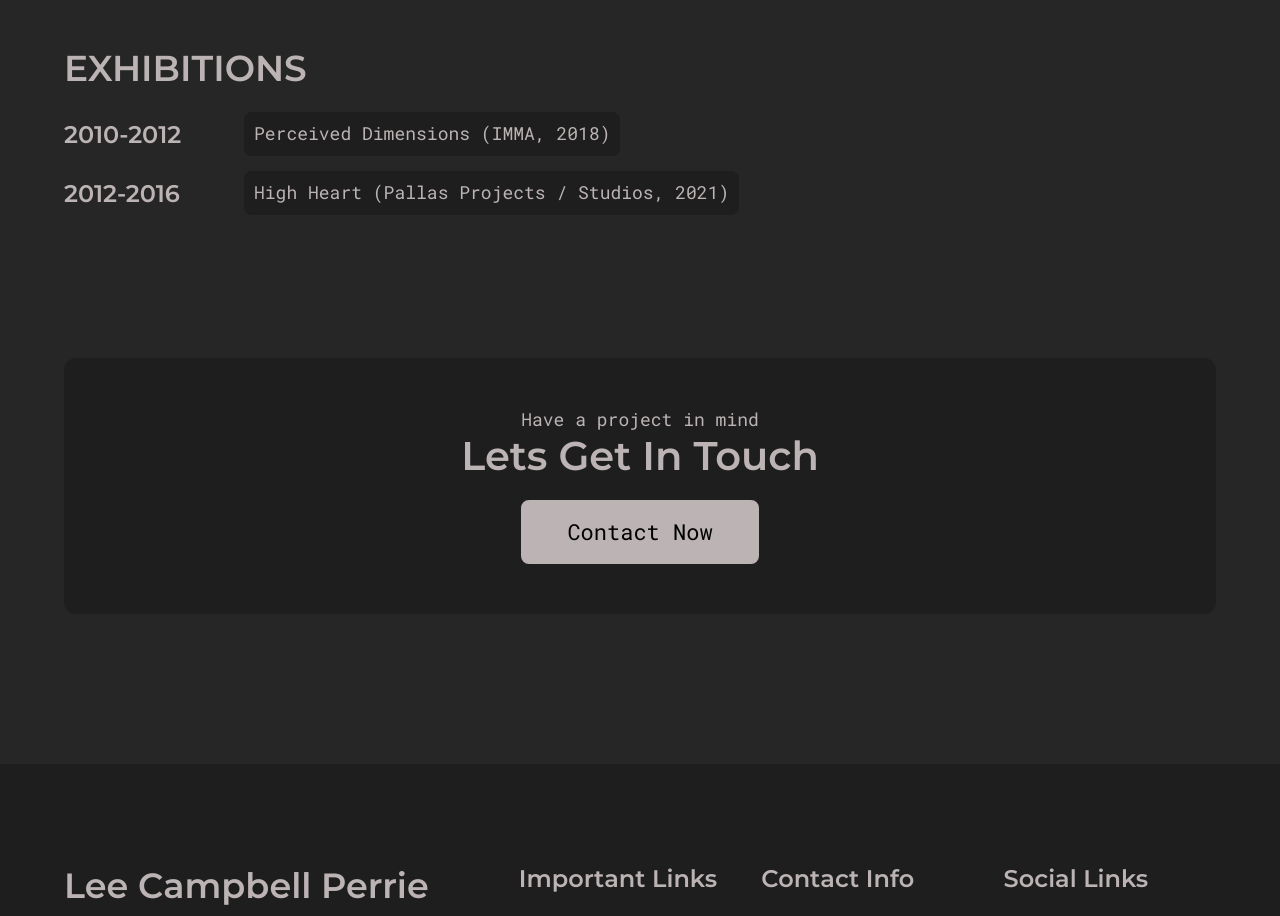
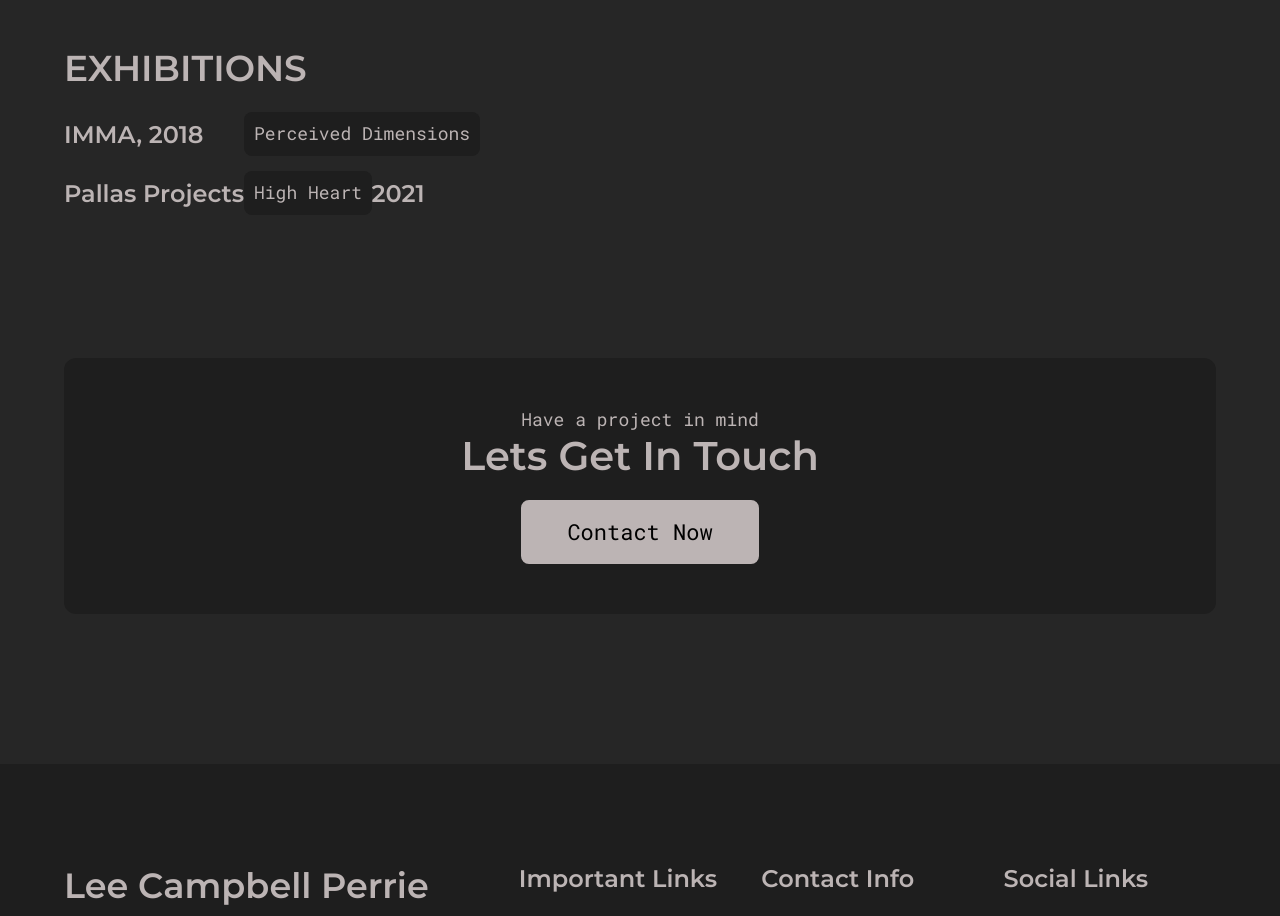
Before and after one commit to Andrewmoo/Lees-React-Portfolio, a React (Create React App) app: page /about in a window 1280 px wide. Shown: the part 1500-2416 px from the top of the page. Built offline with nearby package versions, Linux system fonts and the light colour scheme.

Commit message:
Added link to Pallas exhibition

```diff
--- a/src/pages/About.js
+++ b/src/pages/About.js
@@ -1,5 +1,6 @@
 import React from 'react';
 import styled from 'styled-components';
+import { Link } from 'react-router-dom';
 import PText from '../components/PText';
 import Button from '../components/Button';
 import AboutImg from '../assets/images/about-page-img.png';
@@ -149,13 +150,15 @@ export default function About() {
               <h1 className="about__info__heading">Exhibitions</h1>
 
               <AboutInfoItems
-                title="2010-2012"
-                items={['Perceived Dimensions (IMMA, 2018)']}
+                title="IMMA, 2018"
+                items={['Perceived Dimensions ']}
               />
-              <AboutInfoItems
-                title="2012-2016"
-                items={['High Heart (Pallas Projects / Studios, 2021)']}
-              />
+              <Link to="https://iadt.pallasprojects.org/artists/lee-campbell-pierre">
+                <AboutInfoItems
+                  title="Pallas Projects / Studios, 2021"
+                  items={['High Heart']}
+                />
+              </Link>
             </div>
           </div>
         </div>
```
